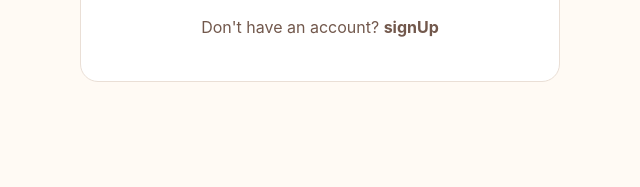
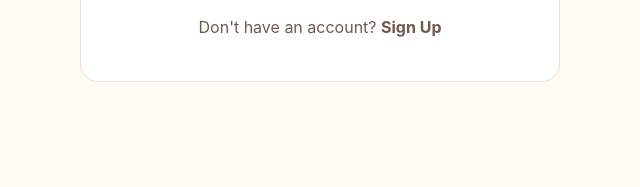
Before and after one commit to NEEL-SANJA/Neels-Table, a plain HTML site: page Client/login.html in a window 1280 px wide. Shown: the part 483-670 px from the top of the page, 320-960 px from the left. Drawn offline with Linux system fonts and the light colour scheme.

Commit message:
Update login.html

```diff
--- a/Client/login.html
+++ b/Client/login.html
@@ -64,8 +64,7 @@
 
         <p class="muted" style="text-align:center; margin-top:18px;">
   Don't have an account?
-  <a href="signup.html" style="font-weight:bold;">signUp</a>
-</p>
+  <a href="singup.html" style="font-weight:bold;">Sign Up</a>
 
       </div>
 
```
